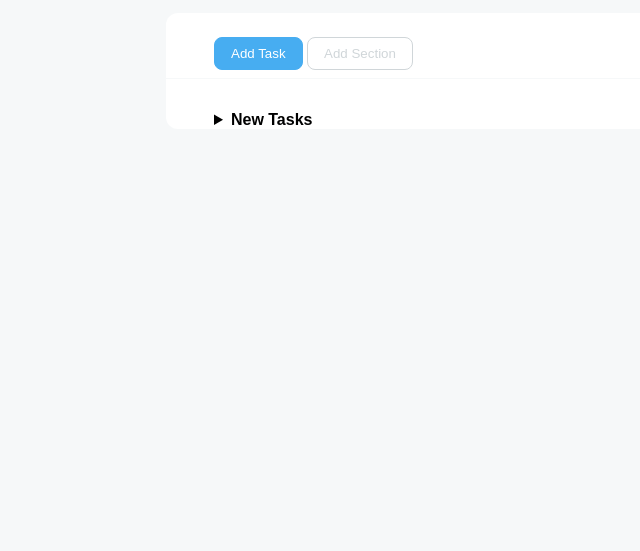
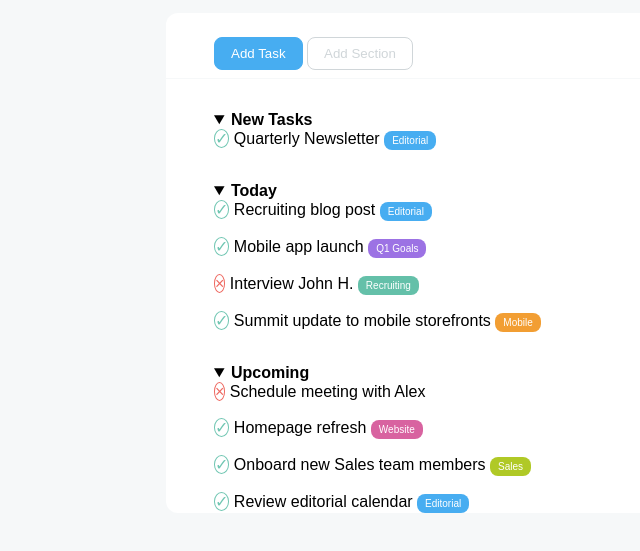
Before and after one commit to Lorenzoo28/html-css-Toboolist, a plain HTML site: page index.html in a window 1280 px wide. Shown: the part 103-654 px from the top of the page, without its empty margins (0-640 px from the left). Drawn offline with Linux system fonts and the light colour scheme.

Commit message:
Toboolist completato

```diff
--- a/index.html
+++ b/index.html
@@ -21,15 +21,69 @@
                     <button class="btn btn-outline-light">Add Section</button>
                 </div>
                 <div class="bottom">
-                    <details>
+                    <details id="new-task" open>
                         <summary>
                             <strong>New Tasks</strong>
                         </summary>
                         <ul>
-                            <span class="circle circle-cancel">&times;</span>
-                            <span class=" circle circle-check">&checkmark;</span>
-                            <li>Quarterly Newsletter</li>
-                            <span class="tag-editorial">Editorial</span>
+                            <li>
+                                <span class=" circle circle-check">&checkmark;</span>
+                                Quarterly Newsletter
+                                <span class="tag tag-editorial">Editorial</span>
+                            </li>
+                        </ul>
+                    </details>
+                    <details id="Today"open>
+                        <summary>
+                            <strong>Today</strong>
+                        </summary>
+                        <ul>
+                            <li>
+                                <span class=" circle circle-check">&checkmark;</span>
+                                Recruiting blog post
+                                <span class="tag tag-editorial">Editorial</span>
+                            </li>
+                            <li>
+                                <span class=" circle circle-check">&checkmark;</span>
+                                Mobile app launch
+                                <span class="tag tag-goals">Q1 Goals</span>
+                            </li>
+                            <li>
+                                <span class=" circle circle-cancel">&times;</span>
+                                Interview John H.
+                                <span class="tag tag-recruiting">Recruiting</span>
+                            </li>
+                            <li>
+                                <span class=" circle circle-check">&checkmark;</span>
+                                Summit update to mobile storefronts
+                                <span class="tag tag-mobile">Mobile</span>
+                            </li>
+                        </ul>
+                    </details>
+                    <details id="Upcoming"open>
+                        <summary>
+                            <strong>Upcoming</strong>
+                        </summary>
+                        <ul>
+                            <li>
+                                <span class=" circle circle-cancel">&times;</span>
+                                Schedule meeting with Alex
+                            </li>
+                            <li>
+                                <span class=" circle circle-check">&checkmark;</span>
+                                Homepage refresh
+                                <span class="tag tag-website">Website</span>
+                            </li>
+                            <li>
+                                <span class=" circle circle-check">&checkmark;</span>
+                                Onboard new Sales team members
+                                <span class="tag tag-sales">Sales</span>
+                            </li>
+                            <li>
+                                <span class=" circle circle-check">&checkmark;</span>
+                                Review editorial calendar
+                                <span class="tag tag-editorial">Editorial</span>
+                            </li>
                         </ul>
                     </details>
                 </div>
--- a/style.css
+++ b/style.css
@@ -27,11 +27,23 @@ body{
     font-family: Arial, Helvetica, sans-serif;
 }
 
+ul{
+    list-style: none;
+    li {
+       margin-bottom: 1rem;
+    }
+}
+
 
 .container{
     width: 80%;
     max-width: 980px;
     margin: auto;
+
+}
+
+details {
+    margin-bottom: 2rem;
 
 }
 
@@ -68,6 +80,67 @@ body{
     color: var(--tb-light);
     border: 1px solid var(--tb-light);
 }
+
+.tag{
+    display: inline-block;
+    font-size: 10px;
+    border-radius: 0.5rem;
+    color: var(--tb-lighter);
+    padding: 0.25rem 0.5rem;
+    text-transform: capitalize;
+
+
+}
+
+.tag-editorial{
+    background-color: var(--tb-primary);
+
+}
+
+.tag-goals{
+    background-color: var(--tb-goals-bg);
+
+}
+
+.tag-recruiting{
+    background-color: var(--tb-recruiting-bg);
+
+}
+
+.tag-mobile{
+    background-color: var(--tb-mobile-bg);
+
+}
+
+.tag-website{
+    background-color: var(--tb-website-bg);
+
+}
+
+.tag-sales{
+    background-color: var(--tb-sales-bg);
+
+}
+
+.circle{
+    width: 20px;
+    height: 20px;
+    border-radius: 50%;
+    border: 1px solid;
+    text-align: center;
+    line-height: 20px;
+}
+
+.circle-check{
+    color: var(--tb-checkmark-color);
+    border: 1px solid;
+    text-align: center;
+    line-height: 20px;
+}
+
+.circle-cancel{
+    color: var(--tb-cancel-color);
+
 }
 
 .debug *{
```
